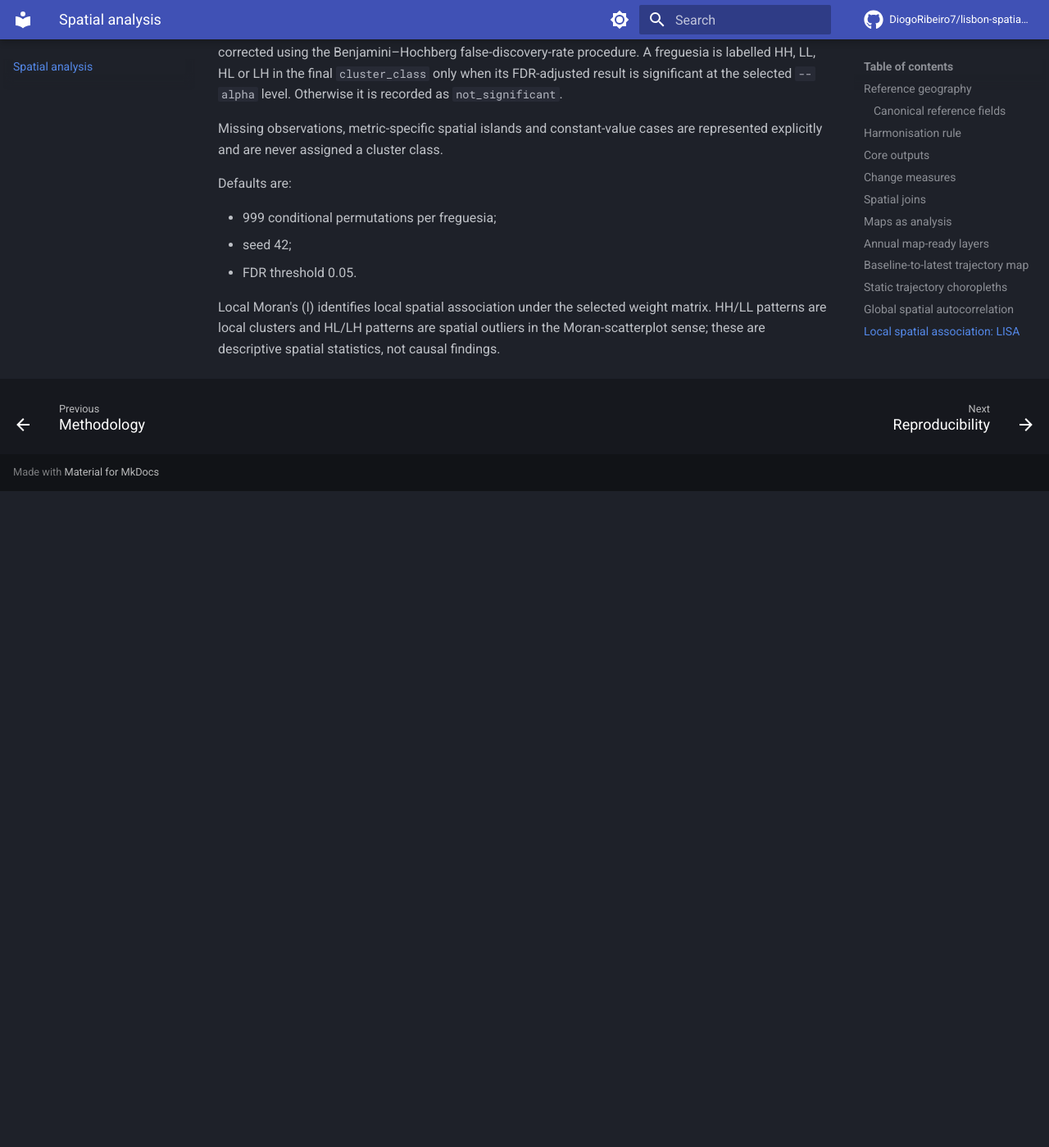
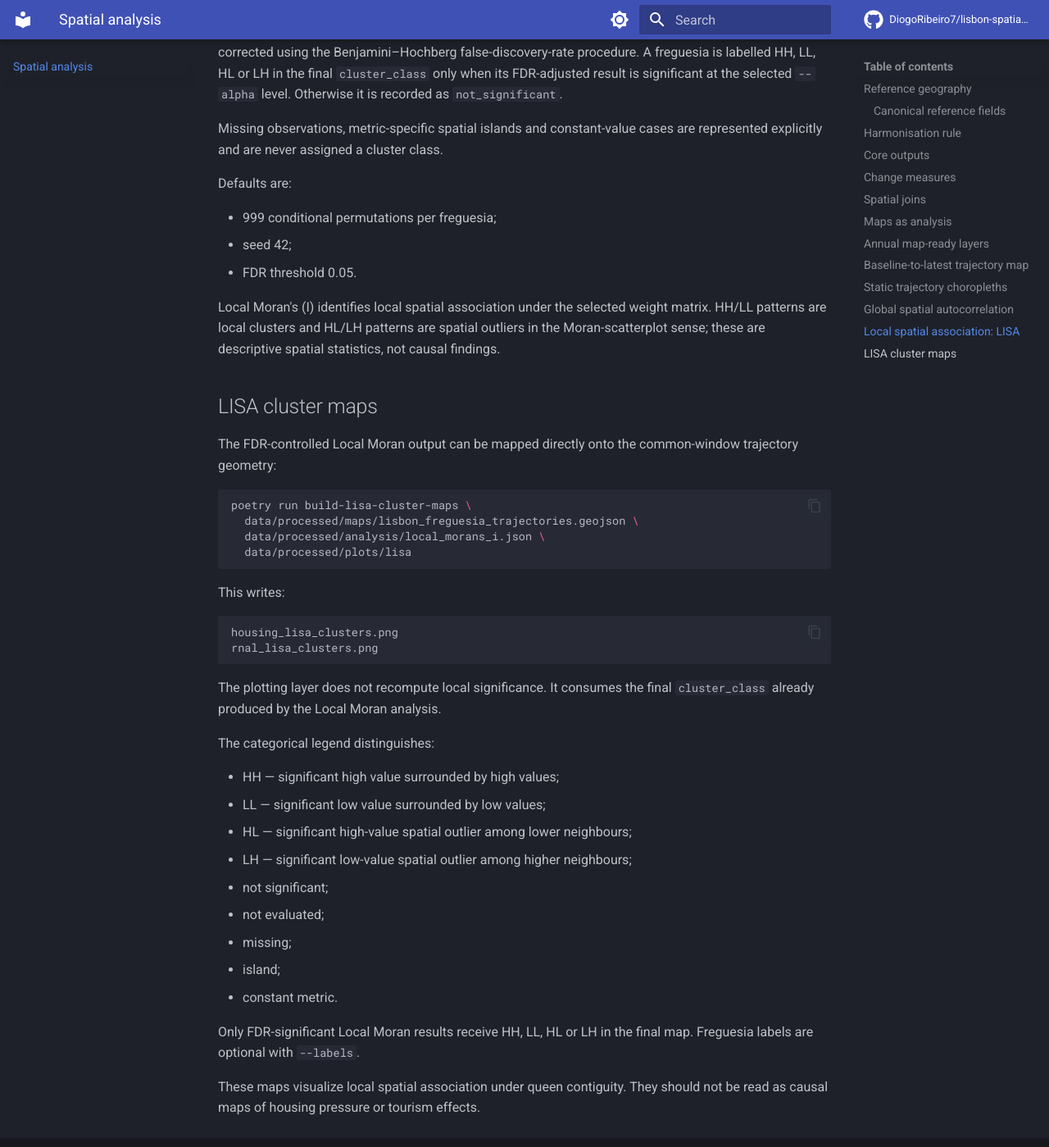
Before and after one commit to DiogoRibeiro7/lisbon-spatial-dynamics, an MkDocs documentation site: the page built from docs/spatial-analysis.md, in a window 1280 px wide and 1400 px high, scrolled down 6779 px. Shown: the whole window at 82% size. Built offline with MkDocs 1.6.1 and Material for MkDocs 9.7.7, drawn with Linux system fonts in a browser that asks for light colours; comment, search, counter and statistics services are not loaded; before the commit the page ends 7378 px from its top, so only the background shows below that.

Commit message:
docs: document LISA cluster maps

````diff
--- a/docs/spatial-analysis.md
+++ b/docs/spatial-analysis.md
@@ -257,3 +257,40 @@ Defaults are:
 - FDR threshold 0.05.
 
 Local Moran's (I) identifies local spatial association under the selected weight matrix. HH/LL patterns are local clusters and HL/LH patterns are spatial outliers in the Moran-scatterplot sense; these are descriptive spatial statistics, not causal findings.
+
+
+## LISA cluster maps
+
+The FDR-controlled Local Moran output can be mapped directly onto the common-window trajectory geometry:
+
+```bash
+poetry run build-lisa-cluster-maps \
+  data/processed/maps/lisbon_freguesia_trajectories.geojson \
+  data/processed/analysis/local_morans_i.json \
+  data/processed/plots/lisa
+```
+
+This writes:
+
+```text
+housing_lisa_clusters.png
+rnal_lisa_clusters.png
+```
+
+The plotting layer does not recompute local significance. It consumes the final `cluster_class` already produced by the Local Moran analysis.
+
+The categorical legend distinguishes:
+
+- HH — significant high value surrounded by high values;
+- LL — significant low value surrounded by low values;
+- HL — significant high-value spatial outlier among lower neighbours;
+- LH — significant low-value spatial outlier among higher neighbours;
+- not significant;
+- not evaluated;
+- missing;
+- island;
+- constant metric.
+
+Only FDR-significant Local Moran results receive HH, LL, HL or LH in the final map. Freguesia labels are optional with `--labels`.
+
+These maps visualize local spatial association under queen contiguity. They should not be read as causal maps of housing pressure or tourism effects.
````
